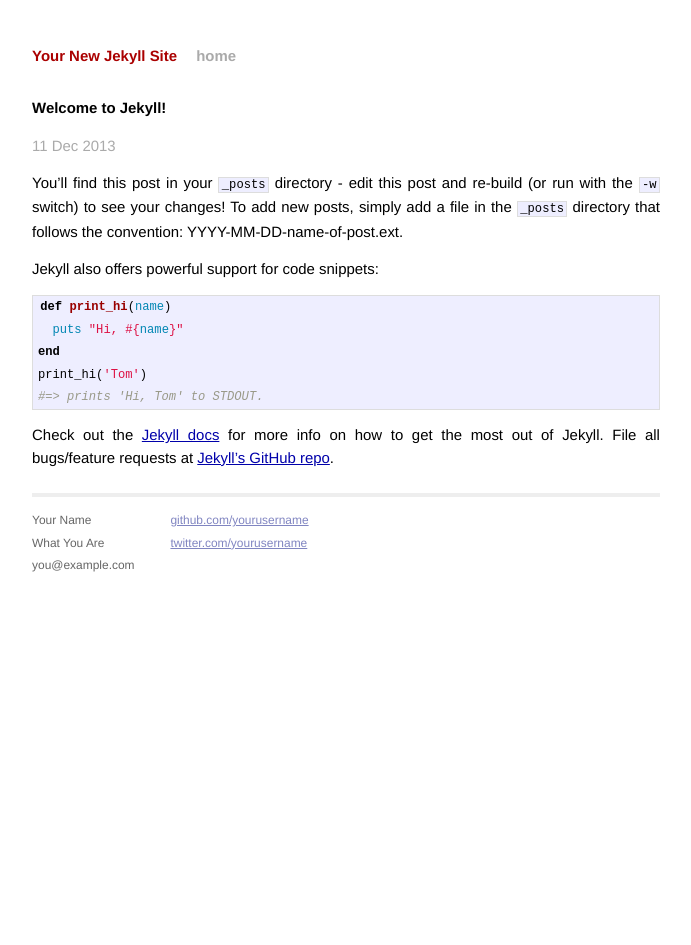
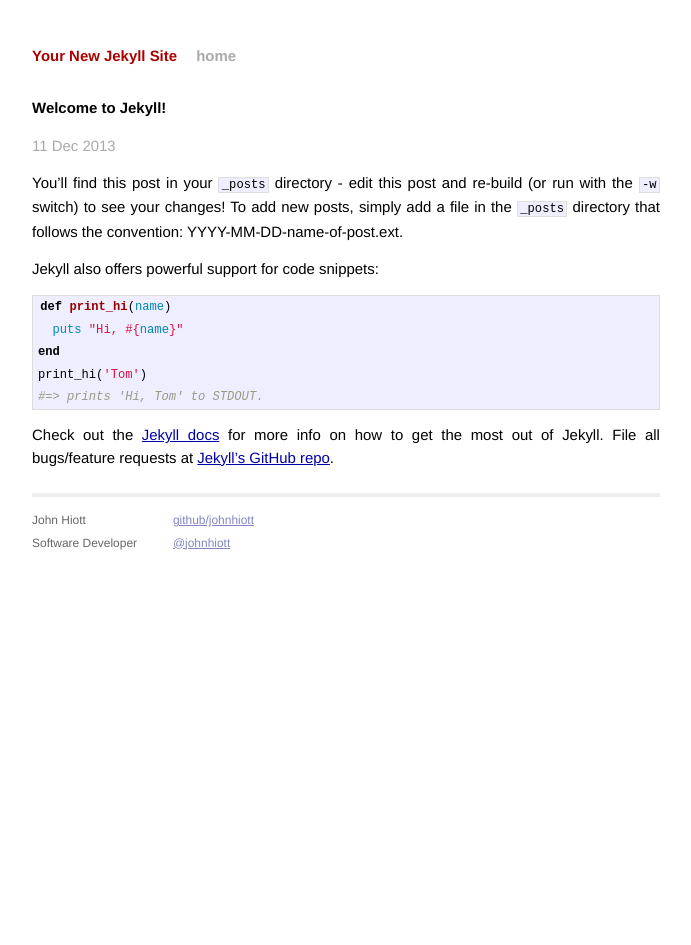
Before and after one commit to johnhiott/johnhiott.github.io, a Jekyll site: the page built from _posts/2013-12-11-welcome-to-jekyll.markdown, in a window 1280 px wide. Shown: the whole page, without its empty margins (294-985 px from the left). Built offline with Jekyll 4.4.1, drawn with Linux system fonts in a browser that asks for light colours; Markdown is read by kramdown in place of the engine named in the settings.

Commit message:
change contact info

```diff
--- a/_layouts/default.html
+++ b/_layouts/default.html
@@ -26,15 +26,14 @@
           <div class="footer">
             <div class="contact">
               <p>
-                Your Name<br />
-                What You Are<br />
-                you@example.com
+                John Hiott<br />
+                Software Developer<br />
               </p>
             </div>
             <div class="contact">
               <p>
-                <a href="https://github.com/yourusername">github.com/yourusername</a><br />
-                <a href="https://twitter.com/yourusername">twitter.com/yourusername</a><br />
+                <a href="https://github.com/johnhiott">github/johnhiott</a><br />
+                <a href="https://twitter.com/johnhiott">@johnhiott</a><br />
               </p>
             </div>
           </div>
```
